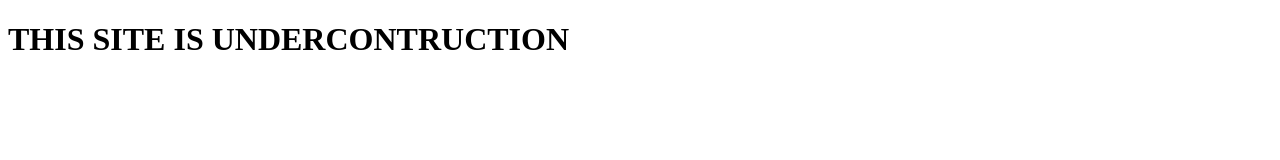
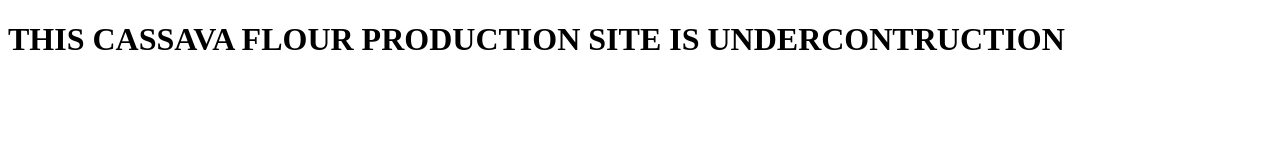
Before and after one commit to 2000Ewakaa/saloneflour, a plain HTML site: page index.html in a window 1280 px wide. Drawn offline with Linux system fonts and the light colour scheme.

Commit message:
Update index.html

```diff
--- a/index.html
+++ b/index.html
@@ -7,6 +7,6 @@
     <title>Salone Flour</title>
 </head>
 <body>
-    <h1>THIS SITE IS UNDERCONTRUCTION</h1>
+    <h1>THIS CASSAVA FLOUR PRODUCTION SITE IS UNDERCONTRUCTION</h1>
 </body>
 </html>
```
